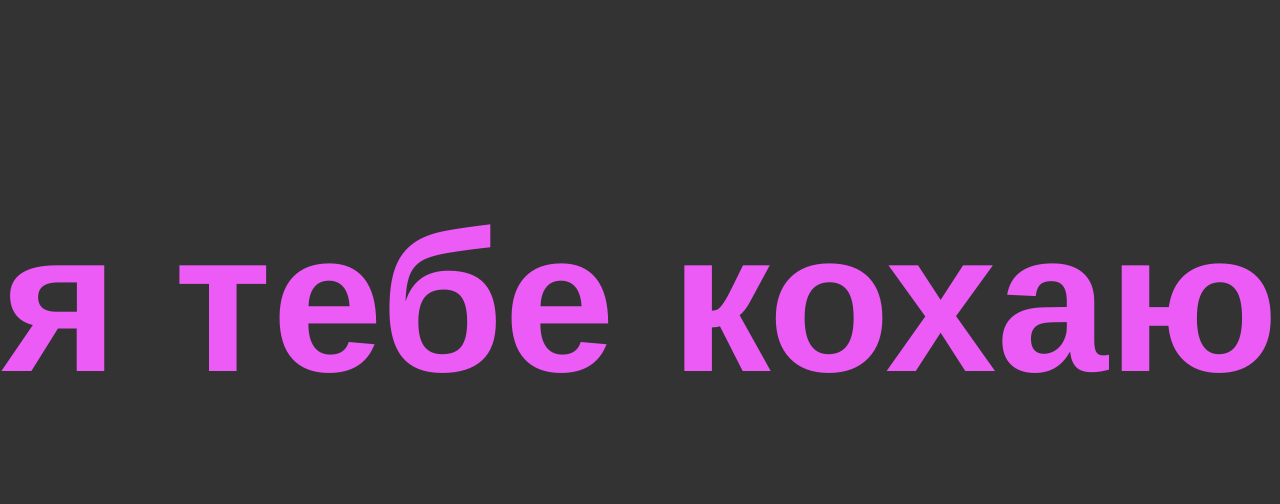
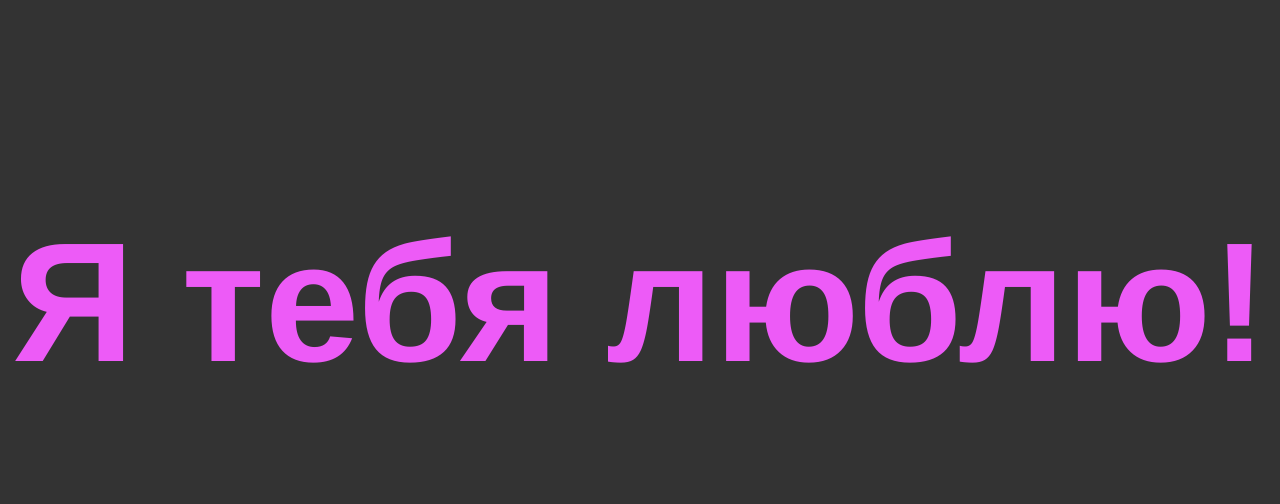
Before and after one commit to narutolele/my-dear-rong, a plain HTML site: page index.html in a window 1280 px wide. Shown: the part 98-602 px from the top of the page. Drawn offline with Linux system fonts and the light colour scheme.

Commit message:
修改乌克兰语为俄语

```diff
--- a/index.html
+++ b/index.html
@@ -114,7 +114,7 @@ colors = ['#F83538', '#FF4400','#19E5DE', '#1CF49A', '#ED5BF7', '#F9F649', '#54E
 
 function setText() {
   if (localStorage) {
-    $text.text(localStorage.getItem('text') || 'я тебе кохаю');
+    $text.text(localStorage.getItem('text') || 'Я тебя люблю!');
   }
 }
 
```
